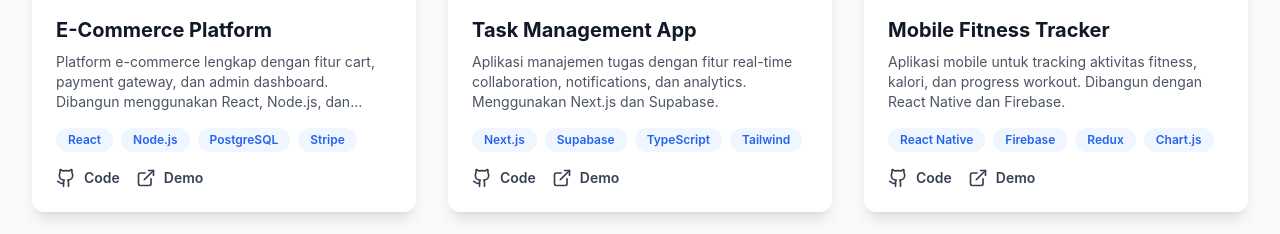
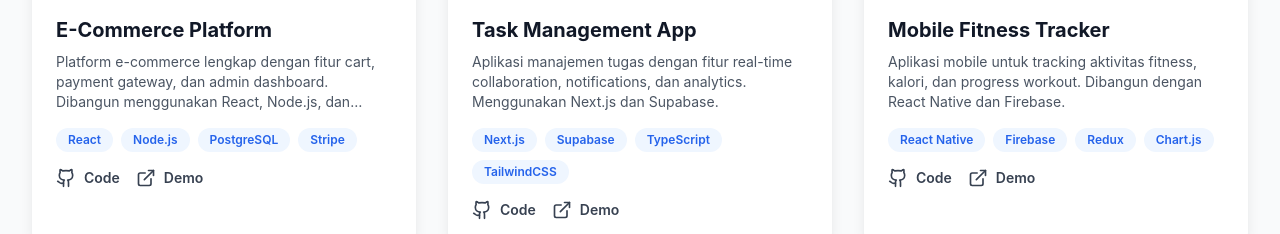
Before and after one commit to dapz27/dapz, a React (Vite) app: page / in a window 1280 px wide. Shown: the part 3080-3314 px from the top of the page. Built offline with nearby package versions, Linux system fonts and the light colour scheme.

Commit message:
update components project

```diff
--- a/src/components/Projects.tsx
+++ b/src/components/Projects.tsx
@@ -16,7 +16,7 @@ const Projects = () => {
       description:
         'Aplikasi manajemen tugas dengan fitur real-time collaboration, notifications, dan analytics. Menggunakan Next.js dan Supabase.',
       image: 'https://images.pexels.com/photos/3184465/pexels-photo-3184465.jpeg?auto=compress&cs=tinysrgb&w=800',
-      tags: ['Next.js', 'Supabase', 'TypeScript', 'Tailwind'],
+      tags: ['Next.js', 'Supabase', 'TypeScript', 'TailwindCSS'],
       github: 'https://github.com',
       demo: 'https://example.com',
     },
```
